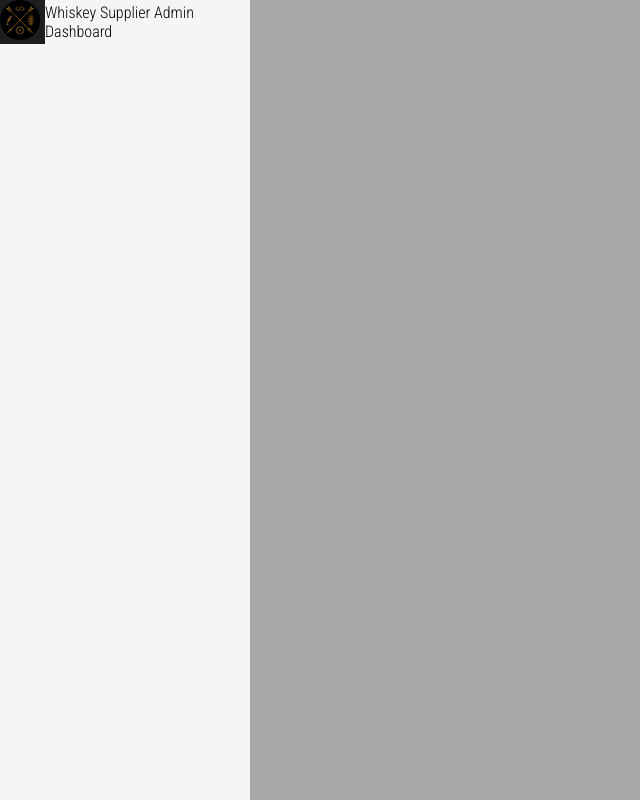
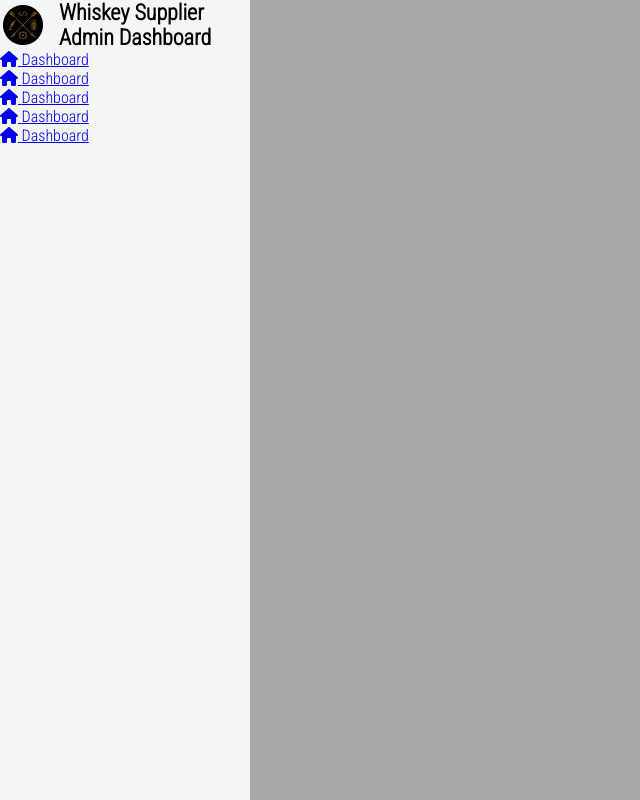
Before and after one commit to asbhogal/Whiskey-Supplier-Admin-Dashboard, a plain HTML site: page index.html in a window 1280 px wide. Shown: the whole page, without its empty margins (0-640 px from the left). Drawn offline with nearby package versions, Linux system fonts and the light colour scheme.

Commit message:
additions

```diff
--- a/index.html
+++ b/index.html
@@ -6,8 +6,8 @@
         <meta name="viewport" content="width=device-width, initial-scale=1.0">
         <title>Whiskey Supplier Admin Dashboard</title>
         <link rel="stylesheet" href="style.css" class="stylesheet">
-        <script src="https://unicons.iconscout.com/release/v4.0.0/script/monochrome/bundle.js"></script>
-    </head>
+        <link rel="stylesheet" href="https://cdnjs.cloudflare.com/ajax/libs/font-awesome/6.1.2/css/all.min.css" integrity="sha512-1sCRPdkRXhBV2PBLUdRb4tMg1w2YPf37qatUFeS7zlBy7jJI8Lf4VHwWfZZfpXtYSLy85pkm9GaYVYMfw5BC1A==" crossorigin="anonymous" referrerpolicy="no-referrer" />
+        </head>
 
     <body>
         <nav>
@@ -17,6 +17,40 @@
                 </div>
                 <span class="logo_name">Whiskey Supplier Admin Dashboard</span>
             </div>
+            <div class="menu-items">
+                <ul class="nav-links">
+                    <li>
+                        <a href="#" class="href">
+                            <i class="fa-solid fa-house"></i>
+                            <span class="link-name">Dashboard</span>
+                        </a>
+                    </li>
+                    <li>
+                        <a href="#" class="href">
+                            <i class="fa-solid fa-house"></i>
+                            <span class="link-name">Dashboard</span>
+                        </a>
+                    </li>
+                    <li>
+                        <a href="#" class="href">
+                            <i class="fa-solid fa-house"></i>
+                            <span class="link-name">Dashboard</span>
+                        </a>
+                    </li>
+                    <li>
+                        <a href="#" class="href">
+                            <i class="fa-solid fa-house"></i>
+                            <span class="link-name">Dashboard</span>
+                        </a>
+                    </li>
+                    <li>
+                        <a href="#" class="href">
+                            <i class="fa-solid fa-house"></i>
+                            <span class="link-name">Dashboard</span>
+                        </a>
+                    </li>
+                </ul>
+            </div>
         </nav>
     </body>
 </html>
--- a/style.css
+++ b/style.css
@@ -43,11 +43,19 @@ nav {
 }
 
 nav .logo-image {
+    display: flex;
+    justify-content: center;
     min-width: 45px;
-    background-color: #1e1e1e;
 }
 
 nav .logo-image img {
     width: 40px;
     object-fit: cover;
 }
+
+nav .logo-name .logo_name {
+    margin-left: 14px;
+    font-size: 22px;
+    font-weight: 600;
+    color: var(--text-color);
+}
```
